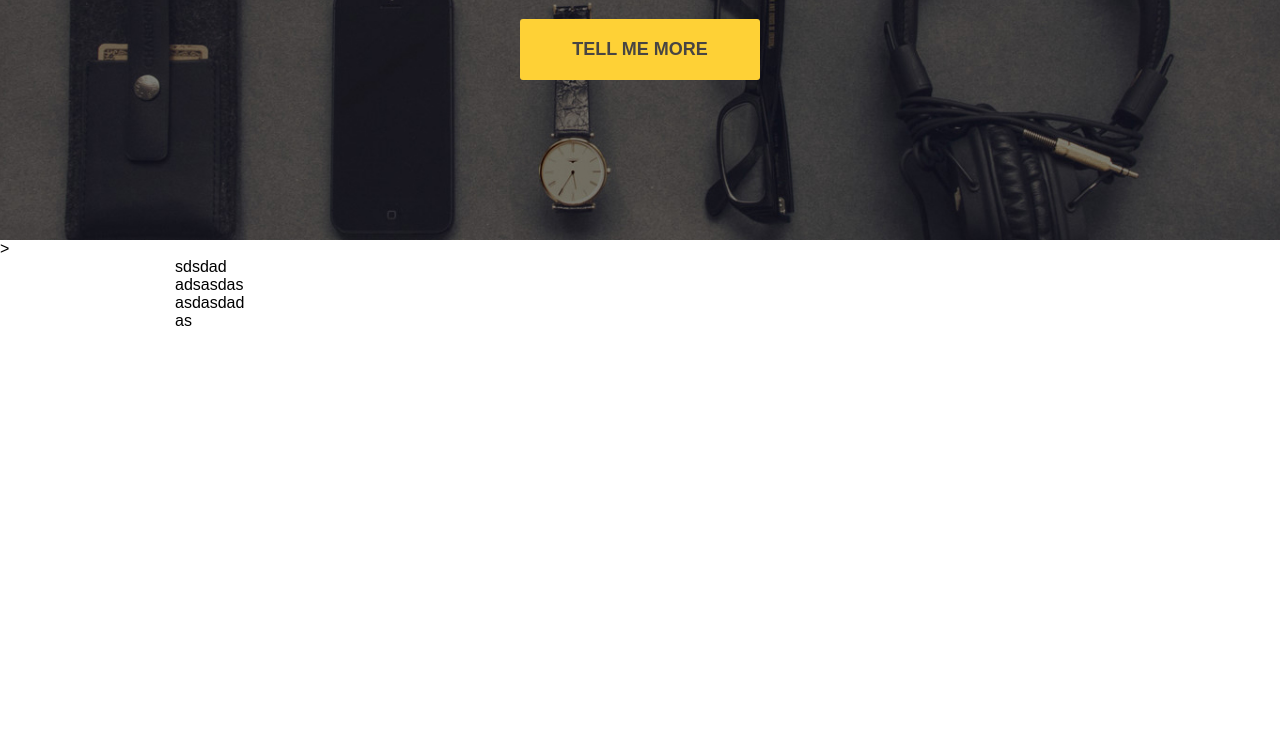
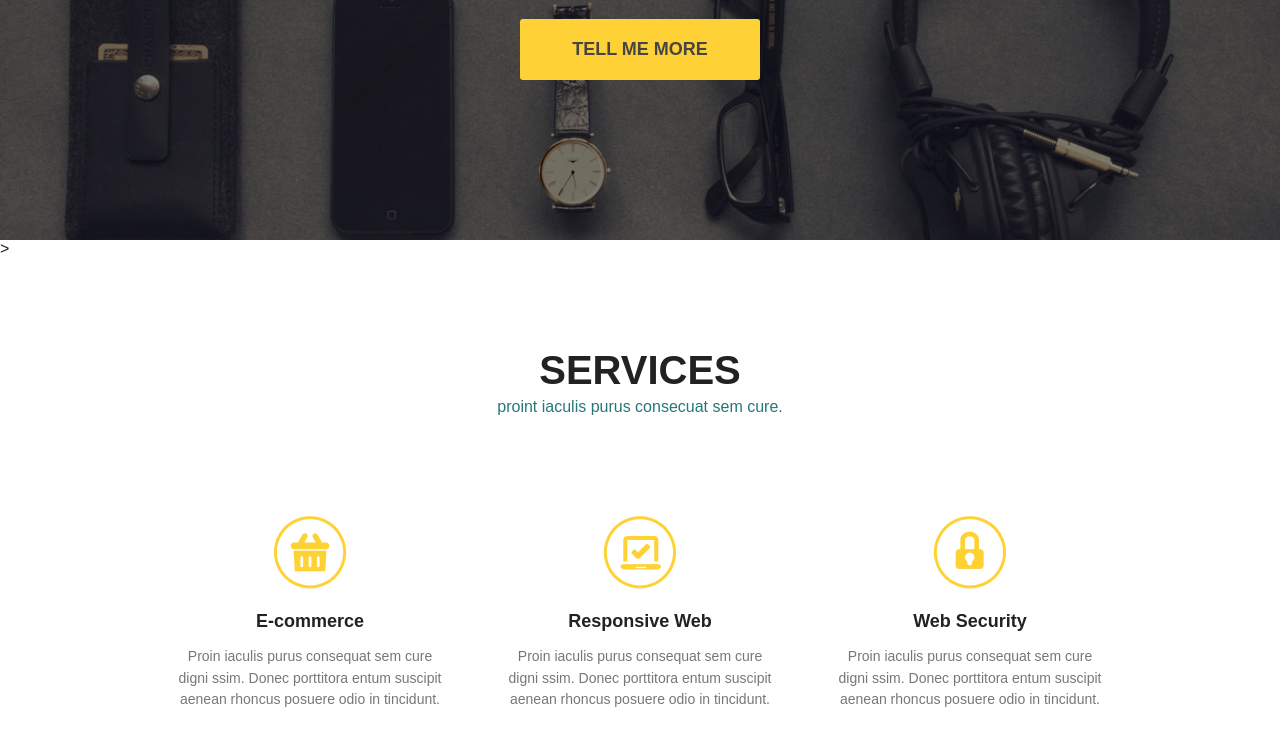
Before and after one commit to Kreeck89/html-HomeTest, a plain HTML site: page LayOut_Y/index.html in a window 1280 px wide. Shown: the part 416-1162 px from the top of the page. Before the commit the page ends 800 px from the top, so only its background shows below. Drawn offline with Linux system fonts and the light colour scheme.

Commit message:
I learn html+css

```diff
--- a/LayOut_Y/css/main.css
+++ b/LayOut_Y/css/main.css
@@ -2,6 +2,7 @@ body{
 	font-family: Arial, sans-serif;
 	padding: 0;
 	margin: 0;
+	color: #222222;
 }
 .clearfix:after {
 	content:'';
@@ -73,3 +74,44 @@ h1{
 	font-size: 18px;
 	margin-top: 40px;
 }
+.title{
+	padding-top: 90px;
+}
+.title h2 {
+	font-size: 40px;
+	font-weight: bold;
+	text-align: center;
+	text-transform: uppercase;
+	margin: 0px;
+
+}
+.title p {
+	color: #277777;
+	text-align: center;
+	font-size: 16px;
+	margin-top: 5px;
+}
+.services {
+	margin-top: 100px;
+	margin-bottom: 150px;
+}
+.services__item {
+	width: 270px;
+	float: left;
+	text-align: center;
+}
+.services__item h3 {
+	font-size: 18px;
+	margin-bottom: 5px;
+}
+.services__item p {
+	font-size: 14px;
+	color: #777777;
+	line-height: 1.55em;
+}
+.services__item:last-child {
+	float: right;
+}
+.services__item:nth-child(2) {
+	margin-left: 60px;
+}
--- a/LayOut_Y/index.html
+++ b/LayOut_Y/index.html
@@ -45,22 +45,56 @@
 	</header>>
 	<section>
 		<div class="container">
-			sdsdad
+			<div class="title">
+				<h2>
+					Services
+				</h2>
+				<p>
+					proint iaculis purus consecuat sem cure.
+				</p>
+			</div>
+			<div class="services clearfix">
+				<div class="services__item">
+					<img src="img/icon1.png" alt="Услуга">
+					<h3>E-commerce</h3>
+					<p>
+						Proin iaculis purus consequat sem cure digni ssim. Donec porttitora entum suscipit aenean rhoncus posuere odio in tincidunt.
+					</p>
+				</div>
+				<div class="services__item">
+					<img src="img/icon2.png" alt="Веб">
+					<h3>
+						Responsive Web
+					</h3>
+					<p>
+						Proin iaculis purus consequat sem cure digni ssim. Donec porttitora entum suscipit aenean rhoncus posuere odio in tincidunt.
+					</p>
+				</div>
+				<div class="services__item">
+					<img src="img/icon3.png" alt="Защита">
+					<h3>
+						Web Security
+					</h3>
+					<p>
+						Proin iaculis purus consequat sem cure digni ssim. Donec porttitora entum suscipit aenean rhoncus posuere odio in tincidunt.
+					</p>
+				</div>
+			</div>
 		</div>
 	</section>
 	<section>
 		<div class="container">
-			adsasdas
+
 		</div>
 	</section>
 	<section>
 		<div class="container">
-			asdasdad
+
 		</div>
 	</section>
 	<footer>
 		<div class="container">
-			as
+
 		</div>
 	</footer>
 </body>
```
